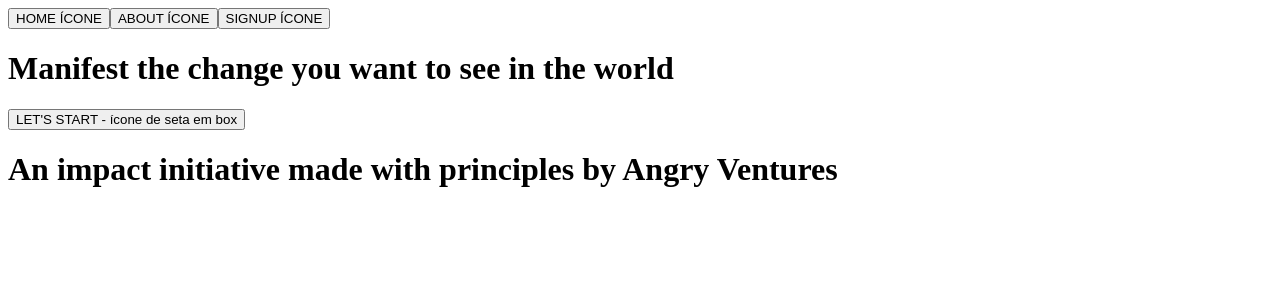
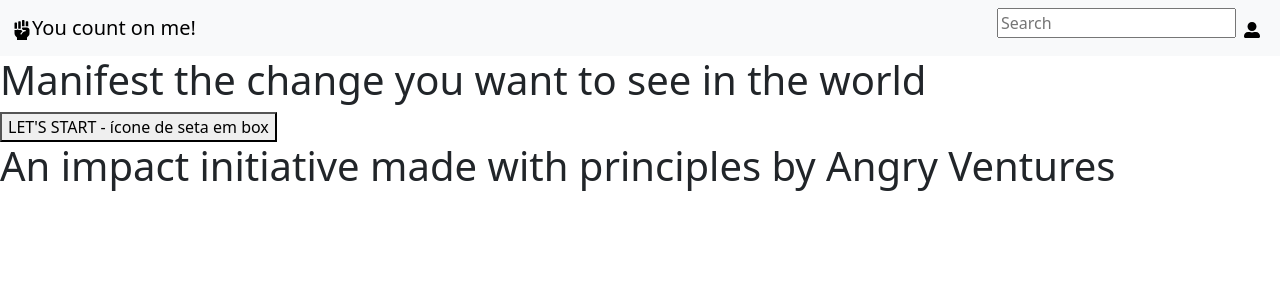
Before and after one commit to milenefukuda/count-on-me-frontend, a React (Create React App) app: page / in a window 1280 px wide. Shown: the top 300 px of the page. Built offline with nearby package versions, Linux system fonts and the light colour scheme.

Commit message:
navbar bootstrap

```diff
--- a/package.json
+++ b/package.json
@@ -7,8 +7,10 @@
     "@testing-library/react": "^13.4.0",
     "@testing-library/user-event": "^13.5.0",
     "axios": "^1.4.0",
+    "bootstrap": "^5.3.0",
     "react": "^18.2.0",
     "react-dom": "^18.2.0",
+    "react-icons": "^4.9.0",
     "react-router-dom": "^6.11.2",
     "react-scripts": "5.0.1",
     "web-vitals": "^2.1.4"
--- a/src/App.js
+++ b/src/App.js
@@ -1,3 +1,4 @@
+import "bootstrap/dist/css/bootstrap.min.css";
 import { Routes, Route } from "react-router-dom";
 import { AuthContextComponent } from "./contexts/authContext.js";
 import { Signup } from "./pages/Signup/index.js";
--- a/src/components/NavBar/index.js
+++ b/src/components/NavBar/index.js
@@ -1,19 +1,50 @@
 import { Link } from "react-router-dom";
+import { SearchBar } from "../SearchBar";
+import { useState } from "react";
+import { FaFistRaised, FaUserAlt, FaSearch } from "react-icons/fa";
 
 export function NavBar() {
-  const NavBtnClass = "flex flex-row intems-center justifify-center";
+  const [search, setSearch] = useState("");
+  function changeSearch(text) {
+    setSearch(text);
+  }
+
   return (
     <>
-      <nav className="h-16 text-lg border-b-2 border-indigo-400 flex flex-row items-center justify-evenly p-2 bg-indigo-700 mb-8 font-semibold text-indigo-100 shadow-xl">
-        <Link to="/" className={NavBtnClass}>
-          <button>HOME ÍCONE</button>
-        </Link>
-        <Link to="/about" className={NavBtnClass}>
-          <button>ABOUT ÍCONE</button>
-        </Link>
-        <Link to="/signup" className={NavBtnClass}>
-          <button>SIGNUP ÍCONE</button>
-        </Link>
+      <nav className="navbar navbar-expand-lg bg-body-tertiary">
+        <div className="container-fluid">
+          <a className="navbar-brand" href="/">
+            <FaFistRaised />
+            You count on me!
+          </a>
+          <button
+            className="navbar-toggler"
+            type="button"
+            data-bs-toggle="collapse"
+            data-bs-target="#navbarTogglerDemo02"
+            aria-controls="navbarTogglerDemo02"
+            aria-expanded="false"
+            aria-label="Toggle navigation"
+          >
+            <span className="navbar-toggler-icon"></span>
+          </button>
+          <div className="collapse navbar-collapse" id="navbarTogglerDemo02">
+            <ul className="navbar-nav ms-auto mb-2 mb-lg-0">
+              <li className="nav-item">
+                <SearchBar changeSearch={changeSearch} />
+              </li>
+              <li className="nav-item">
+                <a
+                  className="nav-link active"
+                  aria-current="page"
+                  href="/login"
+                >
+                  <FaUserAlt />
+                </a>
+              </li>
+            </ul>
+          </div>
+        </div>
       </nav>
     </>
   );
```
Also changed, not shown: 1 other file (tests, documents, lock files or other folders).
